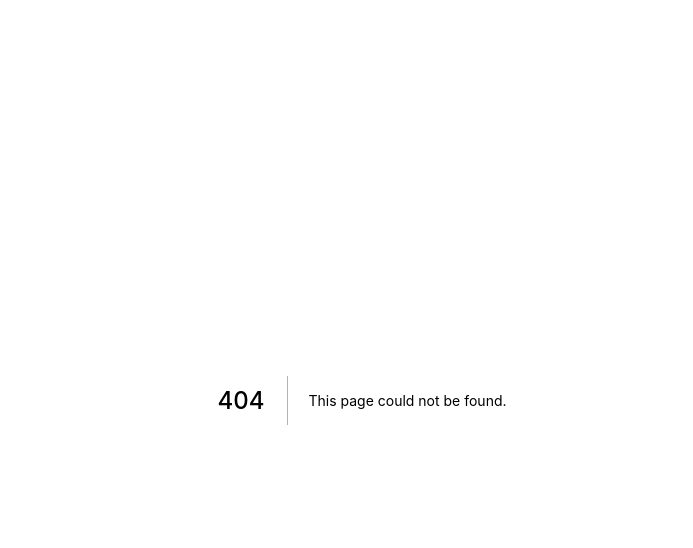
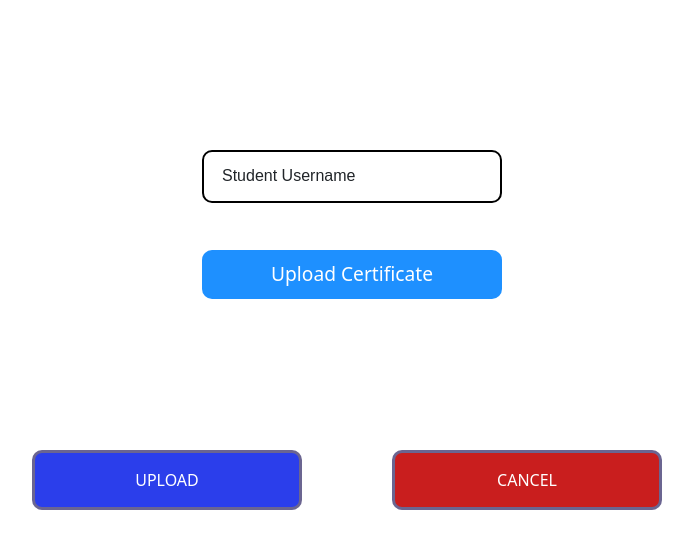
Before and after one commit to Rishabhraghwendra18/EduLocker, a Next.js app: page /CBSE/upload_certificate in a window 1280 px wide. Before the commit this address had no page. Shown: the top 548 px of the page, without its empty margins (278-971 px from the left). Built offline with nearby package versions, Linux system fonts and the light colour scheme.

Commit message:
Student dashboard page and upload certificate page added

```diff
--- /dev/null
+++ b/pages/CBSE/upload_certificate.js
@@ -0,0 +1,35 @@
+import styles from '../../styles/UploadC.module.css'
+
+
+
+
+export default function UploadC() {
+      return (
+<div style={{background: 'white', position:'absolute', height:'100%', width: '100%', display: 'flex', justifyContent:'center' }}>
+                <div>
+                <div className={`${styles.center}`}>
+            <form style={{marginLeft: '150px'}}>
+                <div className={`${styles.inputbox}`}>
+                <input type="text" required="required"/>
+                <span>Student Username</span>
+                </div>
+                <div className={`${styles.inputbox}`}>
+                <input type="button" value="Upload Certificate"/>
+                </div>
+            </form>
+
+
+            </div>
+            <div className={`${styles.container}`}>
+            <div  className={`${styles.button}`} >Upload</div>
+            <div className={`${styles.button2}`}>Cancel</div>
+
+            </div>
+
+
+
+            </div>
+
+</div>
+      )
+}
--- /dev/null
+++ b/styles/Dashboard.module.css
@@ -0,0 +1,117 @@
+.container {
+    text-align: center;
+  }
+
+  .container_text {
+    text-align: center;
+    margin-top: 90px;
+    color:#fdfdfd;
+  }
+
+  .button {
+    width: 270px;
+    padding-top: 30px;
+    padding-bottom: 30px;
+    text-align: center;
+    color: rgb(255, 255, 255) !important;
+    text-transform: uppercase;
+    font-weight: 450;
+    margin-left: 30px;
+    margin-bottom: 30px;
+    margin-top: 300px;
+    cursor: pointer;
+    display: inline-block;
+    background-color: #2b3eeb;
+    border: 3px solid #6b6591;
+    border-radius: 10px;
+    transition: .3s;
+    margin-right: 60px;
+  }
+
+  .button:hover {
+    animation: pulse 1s infinite;
+    transition: .3s;
+  }
+  @keyframes pulse {
+    0% {
+      transform: scale(1);
+    }
+    70% {
+      transform: scale(.9);
+    }
+      100% {
+      transform: scale(1);
+    }
+  }
+
+  .button2 {
+    width: 270px;
+    padding-top: 30px;
+    padding-bottom: 30px;
+    text-align: center;
+    color: rgb(0, 0, 0) !important;
+    text-transform: uppercase;
+    font-weight: 450;
+    margin-left: 30px;
+    margin-bottom: 30px;
+    margin-top: 300px;
+    cursor: pointer;
+    display: inline-block;
+    background-color: #fdfdfd;
+    border: 3px solid #6b6591;
+    border-radius: 10px;
+    transition: .3s;
+    margin-right: 60px;
+  }
+
+  .button2:hover {
+    animation: pulse 1s infinite;
+    transition: .3s;
+  }
+  @keyframes pulse {
+    0% {
+      transform: scale(1);
+    }
+    70% {
+      transform: scale(.9);
+    }
+      100% {
+      transform: scale(1);
+    }
+  }
+
+  .button3 {
+    width: 270px;
+    padding-top: 30px;
+    padding-bottom: 30px;
+    text-align: center;
+    color: rgb(0, 0, 0) !important;
+    text-transform: uppercase;
+    font-weight: 450;
+    margin-left: 30px;
+    margin-bottom: 30px;
+    margin-top: 300px;
+    cursor: pointer;
+    display: inline-block;
+    background-color: #2beb35;
+    border: 3px solid #6b6591;
+    border-radius: 10px;
+    transition: .3s;
+    margin-right: 60px;
+  }
+
+  .button3:hover {
+    animation: pulse 1s infinite;
+    transition: .3s;
+  }
+  @keyframes pulse {
+    0% {
+      transform: scale(1);
+    }
+    70% {
+      transform: scale(.9);
+    }
+      100% {
+      transform: scale(1);
+    }
+  }
--- /dev/null
+++ b/styles/UploadC.module.css
@@ -0,0 +1,135 @@
+.container {
+    text-align: center;
+  }
+  .center {
+    position: relative;
+    padding: 50px 50px;
+    background: #fff;
+    border-radius: 10px;
+    margin-top: 100px;
+  }
+  .center h1 {
+    font-size: 2em;
+    border-left: 5px solid dodgerblue;
+    padding: 10px;
+    color: #000;
+    letter-spacing: 5px;
+    margin-bottom: 60px;
+    font-weight: bold;
+    padding-left: 10px;
+  }
+  .center .inputbox {
+    position: relative;
+    width: 300px;
+    height: 50px;
+    margin-bottom: 50px;
+  }
+  .center .inputbox input {
+    position: absolute;
+    top: 0;
+    left: 0;
+    width: 100%;
+    border: 2px solid #000;
+    outline: none;
+    background: none;
+    padding: 10px;
+    border-radius: 10px;
+    font-size: 1.2em;
+  }
+  .center .inputbox:last-child {
+    margin-bottom: 0;
+  }
+  .center .inputbox span {
+    position: absolute;
+    top: 14px;
+    left: 20px;
+    font-size: 1em;
+    transition: 0.6s;
+    font-family: sans-serif;
+  }
+  .center .inputbox input:focus ~ span,
+  .center .inputbox input:valid ~ span {
+    transform: translateX(-13px) translateY(-35px);
+    font-size: 1em;
+  }
+  .center .inputbox [type="button"] {
+    width: 100%;
+    background: dodgerblue;
+    color: #fff;
+    border: #fff;
+  }
+  .center .inputbox:hover [type="button"] {
+    background: rgb(1, 150, 38);
+  }
+
+  .button {
+    width: 270px;
+    padding-top: 15px;
+    padding-bottom: 15px;
+    text-align: center;
+    color: rgb(255, 255, 255) !important;
+    text-transform: uppercase;
+    font-weight: 450;
+    margin-left: 30px;
+    margin-bottom: 30px;
+    margin-top: 100px;
+    cursor: pointer;
+    display: inline-block;
+    background-color: #2b3eeb;
+    border: 3px solid #6b6591;
+    border-radius: 10px;
+    transition: .3s;
+    margin-right: 60px;
+  }
+
+  .button:hover {
+    animation: pulse 1s infinite;
+    transition: .3s;
+  }
+  @keyframes pulse {
+    0% {
+      transform: scale(1);
+    }
+    70% {
+      transform: scale(.9);
+    }
+      100% {
+      transform: scale(1);
+    }
+  }
+
+  .button2 {
+    width: 270px;
+    padding-top: 15px;
+    padding-bottom: 15px;
+    text-align: center;
+    color: rgb(255, 255, 255) !important;
+    text-transform: uppercase;
+    font-weight: 450;
+    margin-left: 30px;
+    margin-bottom: 30px;
+    margin-top: 100px;
+    cursor: pointer;
+    display: inline-block;
+    background-color: #c91e1e;
+    border: 3px solid #6b6591;
+    border-radius: 10px;
+    transition: .3s;
+    margin-right: 60px;
+  }
+
+  .button2:hover {
+    animation: pulse 1s infinite;
+    transition: .3s;
+  }
+  @keyframes pulse {
+    0% {
+      transform: scale(1);
+    }
+    70% {
+      transform: scale(.9);
+    }
+      100% {
+      transform: scale(1);
+    }
+  }
```
Also changed, not shown: pages/CBSE/index.js (+21 -1 lines), pages/index.js (+1 -1 lines).
